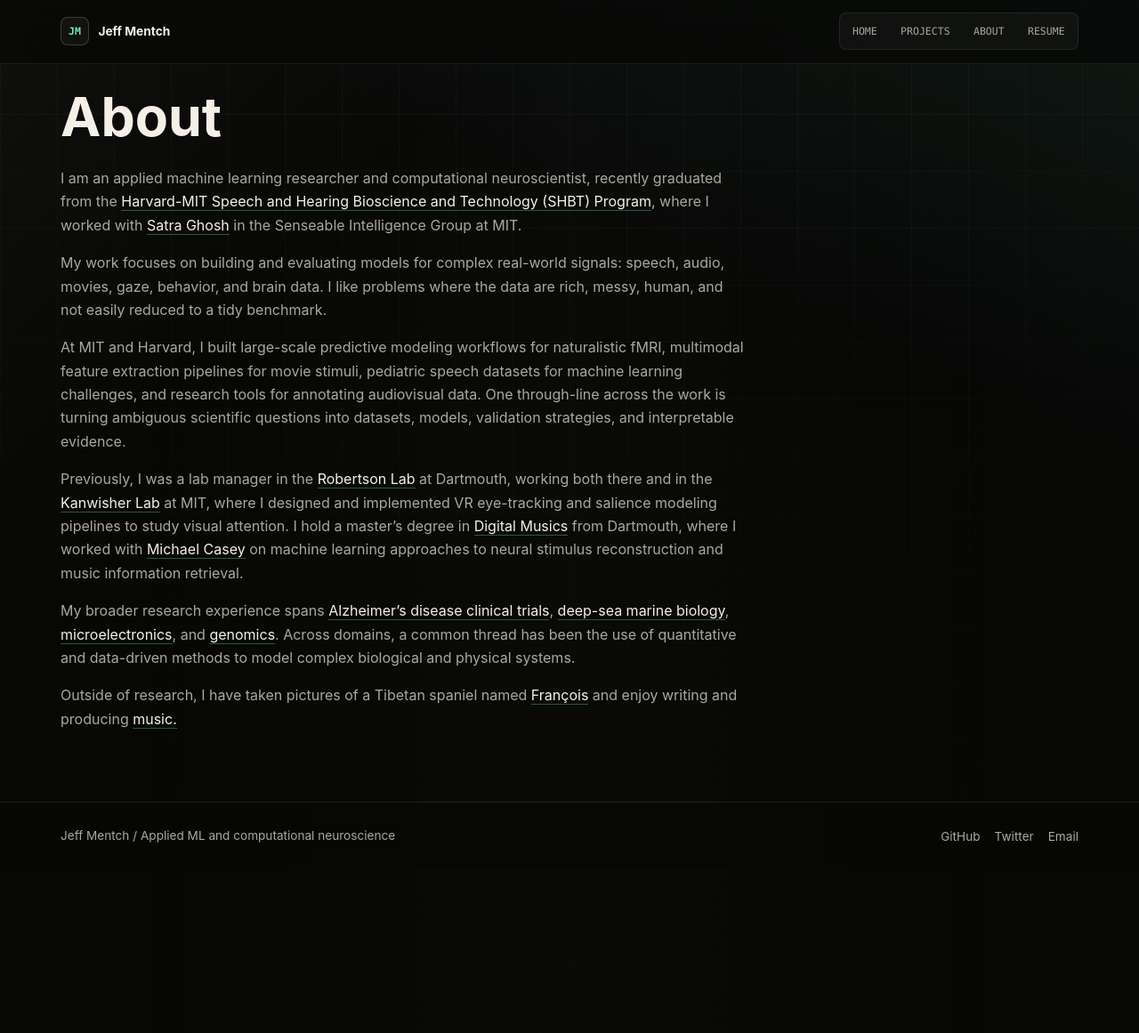
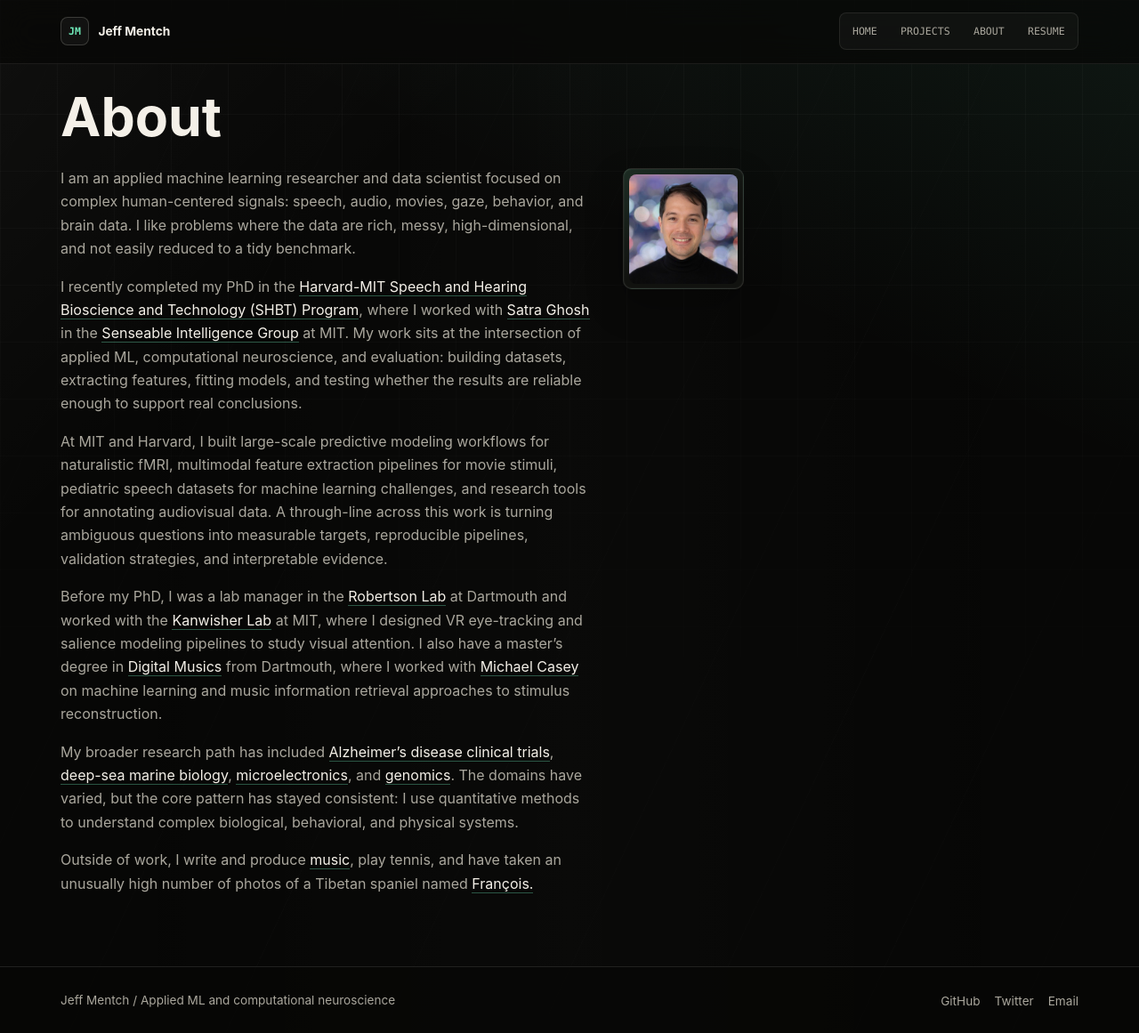
Before and after one commit to jsmentch/jsmentch.github.io, a Jekyll site: the page built from about.md, in a window 1280 px wide and 1161 px high. Shown: the whole window at 89% size. Built offline with Jekyll 4.4.1, drawn with Linux system fonts in a browser that asks for light colours.

Commit message:
feat(about): update bio, links, and portrait
Refresh about copy for completed PhD, update collaborator and research
links, and add a small styled headshot beside the page text.

```diff
--- a/about.md
+++ b/about.md
@@ -4,19 +4,30 @@ title: About
 permalink: /about
 ---
 
-<div class="motion-reveal" markdown="1">
+<div class="about-intro motion-reveal">
+  <div class="about-copy" markdown="1">
 
-I am an applied machine learning researcher and computational neuroscientist, recently graduated from the <a href="http://www.hms.harvard.edu/dms/shbt/">Harvard-MIT Speech and Hearing Bioscience and Technology (SHBT) Program</a>, where I worked with <a href="https://satra.cogitatum.org/group/">Satra Ghosh</a> in the Senseable Intelligence Group at MIT.
+I am an applied machine learning researcher and data scientist focused on complex human-centered signals: speech, audio, movies, gaze, behavior, and brain data. I like problems where the data are rich, messy, high-dimensional, and not easily reduced to a tidy benchmark.
 
-My work focuses on building and evaluating models for complex real-world signals: speech, audio, movies, gaze, behavior, and brain data. I like problems where the data are rich, messy, human, and not easily reduced to a tidy benchmark.
+I recently completed my PhD in the <a href="http://www.hms.harvard.edu/dms/shbt/">Harvard-MIT Speech and Hearing Bioscience and Technology (SHBT) Program</a>, where I worked with <a href="https://satra.cogitatum.org/group/">Satra Ghosh</a> in the <a href="https://sensein.group/">Senseable Intelligence Group</a> at MIT. My work sits at the intersection of applied ML, computational neuroscience, and evaluation: building datasets, extracting features, fitting models, and testing whether the results are reliable enough to support real conclusions.
 
-At MIT and Harvard, I built large-scale predictive modeling workflows for naturalistic fMRI, multimodal feature extraction pipelines for movie stimuli, pediatric speech datasets for machine learning challenges, and research tools for annotating audiovisual data. One through-line across the work is turning ambiguous scientific questions into datasets, models, validation strategies, and interpretable evidence.
+At MIT and Harvard, I built large-scale predictive modeling workflows for naturalistic fMRI, multimodal feature extraction pipelines for movie stimuli, pediatric speech datasets for machine learning challenges, and research tools for annotating audiovisual data. A through-line across this work is turning ambiguous questions into measurable targets, reproducible pipelines, validation strategies, and interpretable evidence.
 
-Previously, I was a lab manager in the <a href="https://www.robertsonlab.com/">Robertson Lab</a>
-at Dartmouth, working both there and in the <a href="http://web.mit.edu/bcs/nklab/index.shtml">Kanwisher Lab</a> at MIT, where I designed and implemented VR eye-tracking and salience modeling pipelines to study visual attention. I hold a master's degree in <a href="https://music.dartmouth.edu/graduate">Digital Musics</a> from Dartmouth, where I worked with <a href="http://bregman.dartmouth.edu/~mcasey">Michael Casey</a> on machine learning approaches to neural stimulus reconstruction and music information retrieval.
+Before my PhD, I was a lab manager in the <a href="https://www.robertsonlab.com/">Robertson Lab</a> at Dartmouth and worked with the <a href="http://web.mit.edu/bcs/nklab/index.shtml">Kanwisher Lab</a> at MIT, where I designed VR eye-tracking and salience modeling pipelines to study visual attention. I also have a master's degree in <a href="https://music.dartmouth.edu/graduate">Digital Musics</a> from Dartmouth, where I worked with <a href="https://faculty-directory.dartmouth.edu/michael-casey">Michael Casey</a> on machine learning and music information retrieval approaches to stimulus reconstruction.
 
-My broader research experience spans <a href="http://www.abingtonneurology.com/">Alzheimer's disease clinical trials</a>, <a href="http://www.personal.psu.edu/crf2/index.html">deep-sea marine biology</a>, <a href="http://www.quanttera.com/aboutus.html">microelectronics</a>, and <a href="https://caglab.org/">genomics</a>. Across domains, a common thread has been the use of quantitative and data-driven methods to model complex biological and physical systems.
+My broader research path has included <a href="https://www.abingtonneurology.com/research/">Alzheimer's disease clinical trials</a>, <a href="http://www.personal.psu.edu/crf2/index.html">deep-sea marine biology</a>, <a href="http://www.quanttera.com/aboutus.html">microelectronics</a>, and <a href="https://caglab.org/">genomics</a>. The domains have varied, but the core pattern has stayed consistent: I use quantitative methods to understand complex biological, behavioral, and physical systems.
 
-Outside of research, I have taken pictures of a Tibetan spaniel named <a href="https://www.instagram.com/francois_xr/">François</a> and enjoy writing and producing <a href="https://mylinks.ai/jeffxr">music</a><a href="https://whisperwindows.com/">.</a>
+Outside of work, I write and produce <a href="https://mylinks.ai/jeffxr">music</a>, play tennis, and have taken an unusually high number of photos of a Tibetan spaniel named <a href="https://www.instagram.com/francois_xr/">François</a><a href="https://whisperwindows.com/">.</a>
 
+  </div>
+
+  <figure class="about-photo" aria-label="Portrait of Jeff Mentch">
+    <img
+      src="{{ '/assets/about/headshot.jpg' | relative_url }}"
+      alt="Portrait of Jeff Mentch"
+      width="320"
+      height="320"
+      loading="lazy"
+      decoding="async">
+  </figure>
 </div>
```
Also changed, not shown: assets/about/headshot.jpg (added).
